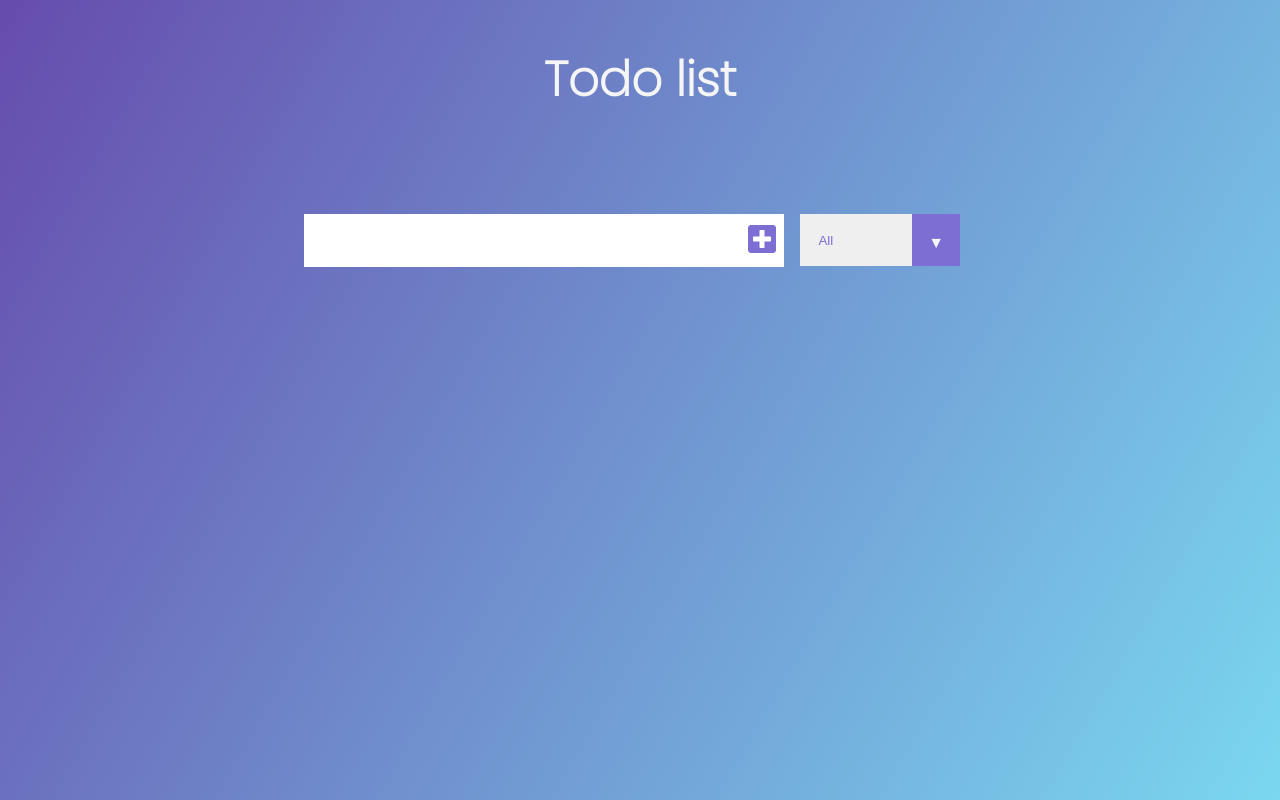
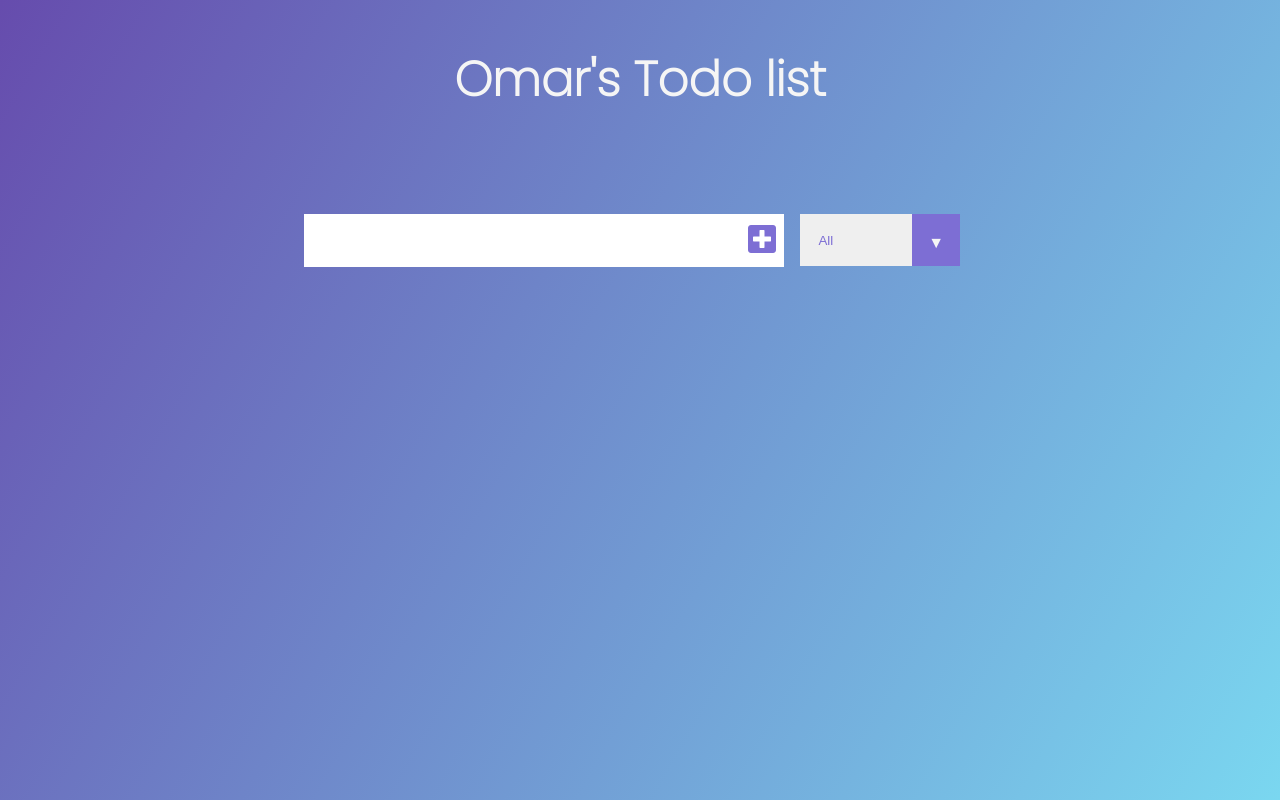
Before and after one commit to Omar-Mahdi-Rafi/Todo-list-app, a plain HTML site: page index.html in a window 1280 px wide. Drawn offline with Linux system fonts and the light colour scheme.

Commit message:
Update index.html

```diff
--- a/index.html
+++ b/index.html
@@ -10,11 +10,11 @@
     integrity="sha512-iBBXm8fW90+nuLcSKlbmrPcLa0OT92xO1BIsZ+ywDWZCvqsWgccV3gFoRBv0z+8dLJgyAHIhR35VZc2oM/gI1w=="
     crossorigin="anonymous" />
 <link rel="stylesheet" href="./style.css">
-    <title>Omar's Todo List</title>
+    <title>Todo List</title>
 </head>
 <body>
     <header>
-<h1>Todo list</h1>
+<h1>Omar's Todo list</h1>
  </header>
  <form>
      <input type="text" class="todo-input">
```
